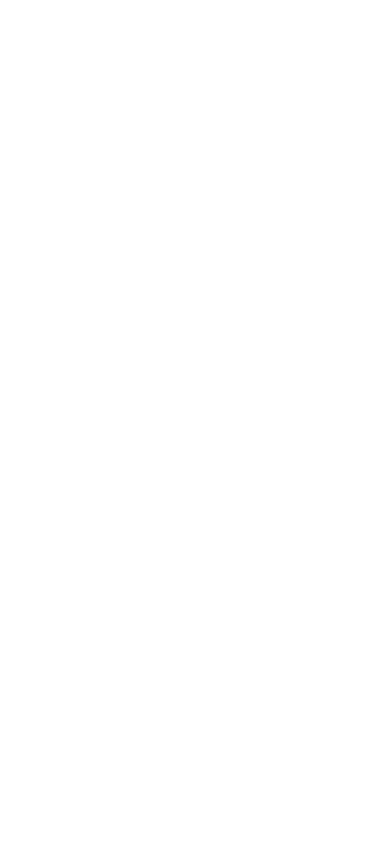
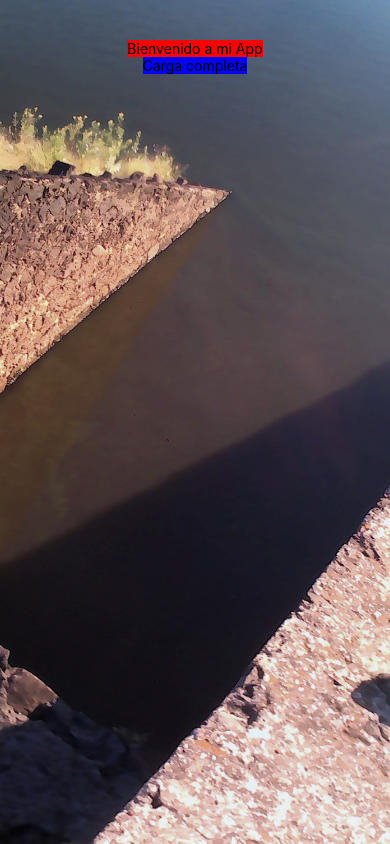
Before and after one commit to FernandoAlcala/PM194, a React Native app in the folder my-blank/: screen / in a window 390 px wide. Built offline with nearby package versions, Linux system fonts and the light colour scheme.

Commit message:
Commit Image backgound

```diff
--- a/my-blank/App.js
+++ b/my-blank/App.js
@@ -1,5 +1,5 @@
 /* Zona 1: Importaciones*/
-import { StyleSheet, View, Text, Button, TextInput, Alert, ScrollView } from 'react-native';
+import { StyleSheet, View, Text, Button, TextInput, Alert, ScrollView, ImageBackground} from 'react-native';
 import React, { useState, useEffect } from 'react';
 import * as SplashScreen from 'expo-splash-screen';
 
@@ -9,25 +9,49 @@
   const [splash, setSplash] = useState(false);
 
   useEffect(() => {
-    setTimeout(async() => {
+    setTimeout(async () => {
       setSplash(true);
       await SplashScreen.hideAsync();
     }, 2000);
   }, []);
+
+  return (
+    <View style={{ flex: 1 }}>
+      <ImageBackground
+        source={require('./assets/20230101_000907A.jpg')}
+        style={styles.background}
+        resizeMode="cover"
+      >
+        <View style={styles.overlay}>
+          <Text style={styles.red}>Bienvenido a mi App</Text>
+          <Text style={styles.blue}>
+            {splash ? 'Carga completa' : 'Cargando...'}
+          </Text>
+        </View>
+      </ImageBackground>
+    </View>
+  );
 }
-
 
 /* Zona 3: Estética*/
 const styles = StyleSheet.create({
-  container: {
+  background: {
     flex: 1,
-    backgroundColor: '#fff',
-    alignItems: 'center', // Centra horizontalmente
-    justifyContent: 'flex-start', // Arriba
-    paddingTop: 40, // Espacio desde arriba (ajusta según necesidad)
+    width: '100%',
+    height: '100%',
+    justifyContent: 'center',
+    alignItems: 'center',
   },
-  text:{
-    color:'black',
+  overlay: {
+    flex: 1,
+    width: '100%',
+    alignItems: 'center',
+    justifyContent: 'flex-start',
+    paddingTop: 40,
+    backgroundColor: 'rgba(255,255,255,0.0)', // transparente
+  },
+  text: {
+    color: 'black',
     fontSize: 27,
     fontFamily: 'Comic Sans MS',
     textAlign: 'center',
@@ -42,7 +66,7 @@
     fontSize: 18,
     backgroundColor: '#f9f9f9',
   },
-  red:{backgroundColor: 'red',},
-  blue:{backgroundColor: 'blue',},
-  green:{backgroundColor: 'green',},
+  red: { backgroundColor: 'red' },
+  blue: { backgroundColor: 'blue' },
+  green: { backgroundColor: 'green' },
 });
--- a/my-blank/app.json
+++ b/my-blank/app.json
@@ -4,11 +4,11 @@
     "slug": "my-blank",
     "version": "1.0.0",
     "orientation": "portrait",
-    "icon": "./assets/20230101_000907A.jpg",
+    "icon": "./assets/icon.png",
     "userInterfaceStyle": "light",
     "newArchEnabled": true,
     "splash": {
-      "image": "./assets/20230101_000907A.jpg",
+      "image": "./assets/splash.png",
       "resizeMode": "contain",
       "backgroundColor": "#ffffff"
     },
@@ -17,13 +17,13 @@
     },
     "android": {
       "adaptiveIcon": {
-        "foregroundImage": "./assets/20230101_000907A.jpg",
+        "foregroundImage": "./assets/adaptive-icon.png",
         "backgroundColor": "#ffffff"
       },
       "edgeToEdgeEnabled": true
     },
     "web": {
-      "favicon": "./assets/20230101_000907A.jpg"
+      "favicon": "./assets/favicon.png"
     },
     "plugins": [
       "expo-splash-screen"
```
